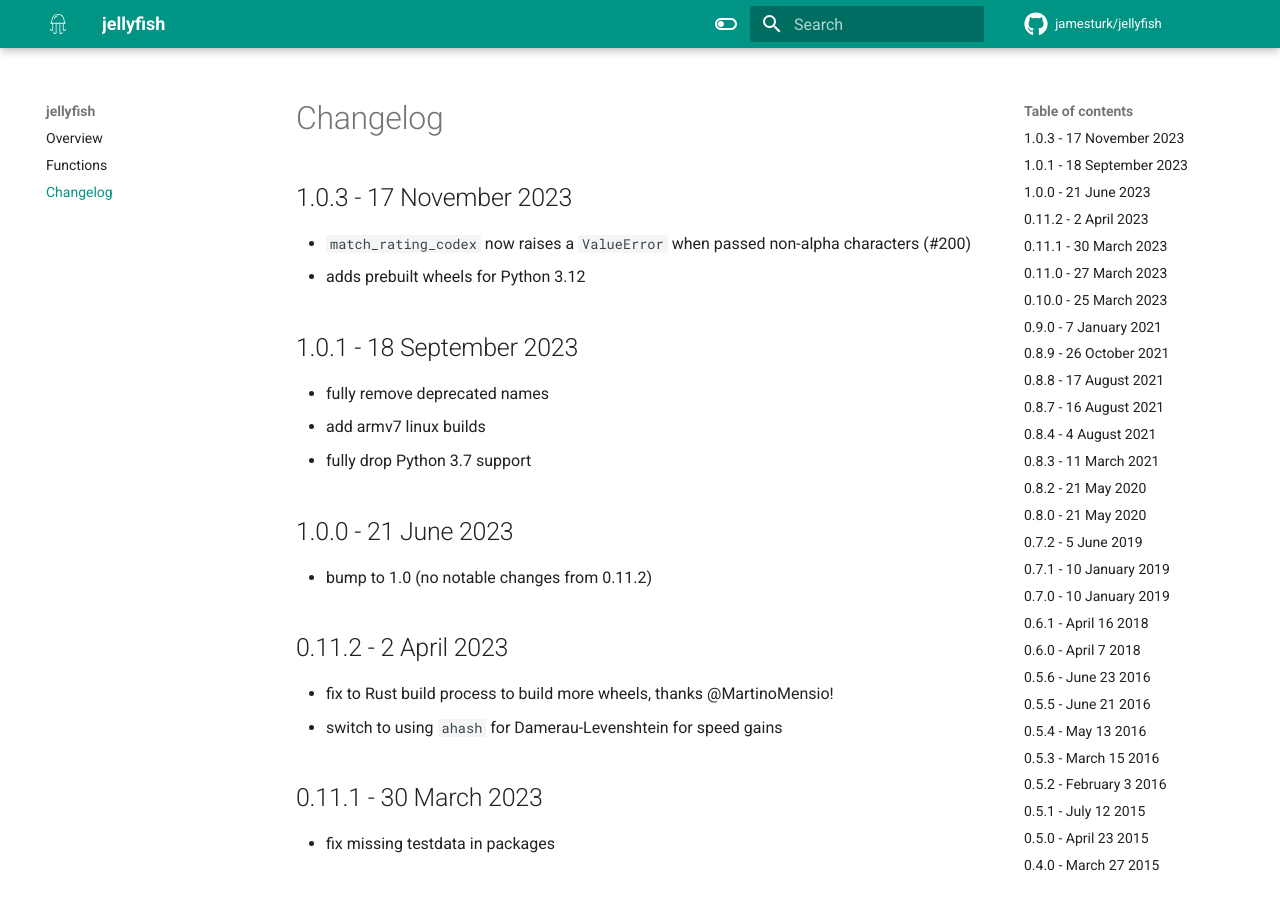
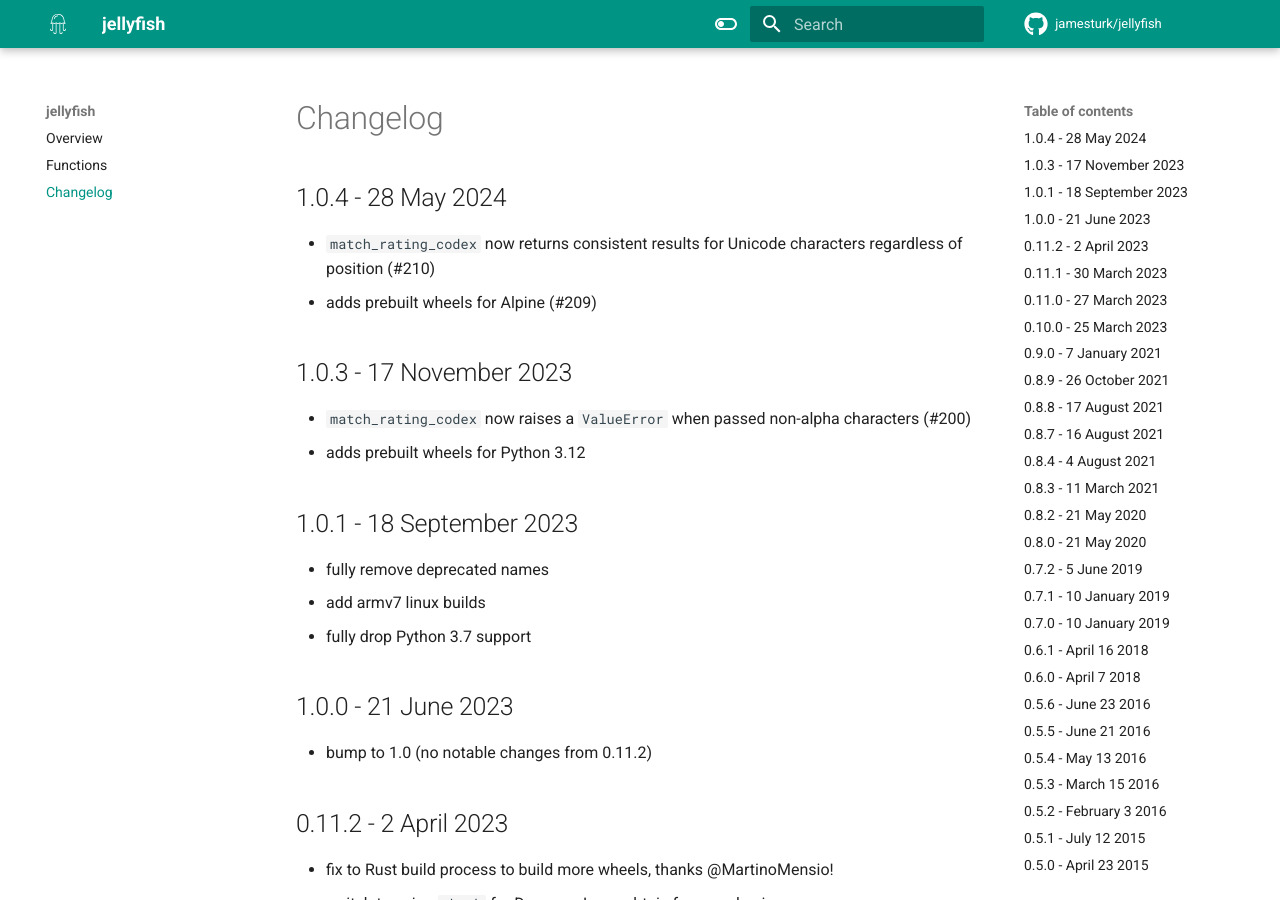
Before and after one commit to jamesturk/jellyfish, an MkDocs documentation site: the page built from docs/changelog.md, in a window 1280 px wide and 900 px high. Built offline with MkDocs 1.6.1 and Material for MkDocs 9.7.7, drawn with Linux system fonts in a browser that asks for light colours; comment, search, counter and statistics services are not loaded.

Commit message:
1.0.4 metadata

```diff
--- a/Cargo.toml
+++ b/Cargo.toml
@@ -1,6 +1,6 @@
 [package]
 name = "jellyfish"
-version = "1.0.3"
+version = "1.0.4"
 edition = "2021"
 description = "Approximate and phonetic matching of strings."
 authors = ["James Turk <dev@jamesturk.net>"]
--- a/docs/changelog.md
+++ b/docs/changelog.md
@@ -1,5 +1,10 @@
 Changelog
 =========
+
+1.0.4 - 28 May 2024
+-----------------------
+* `match_rating_codex` now returns consistent results for Unicode characters regardless of position (#210)
+* adds prebuilt wheels for Alpine (#209)
 
 1.0.3 - 17 November 2023
 -----------------------
```
